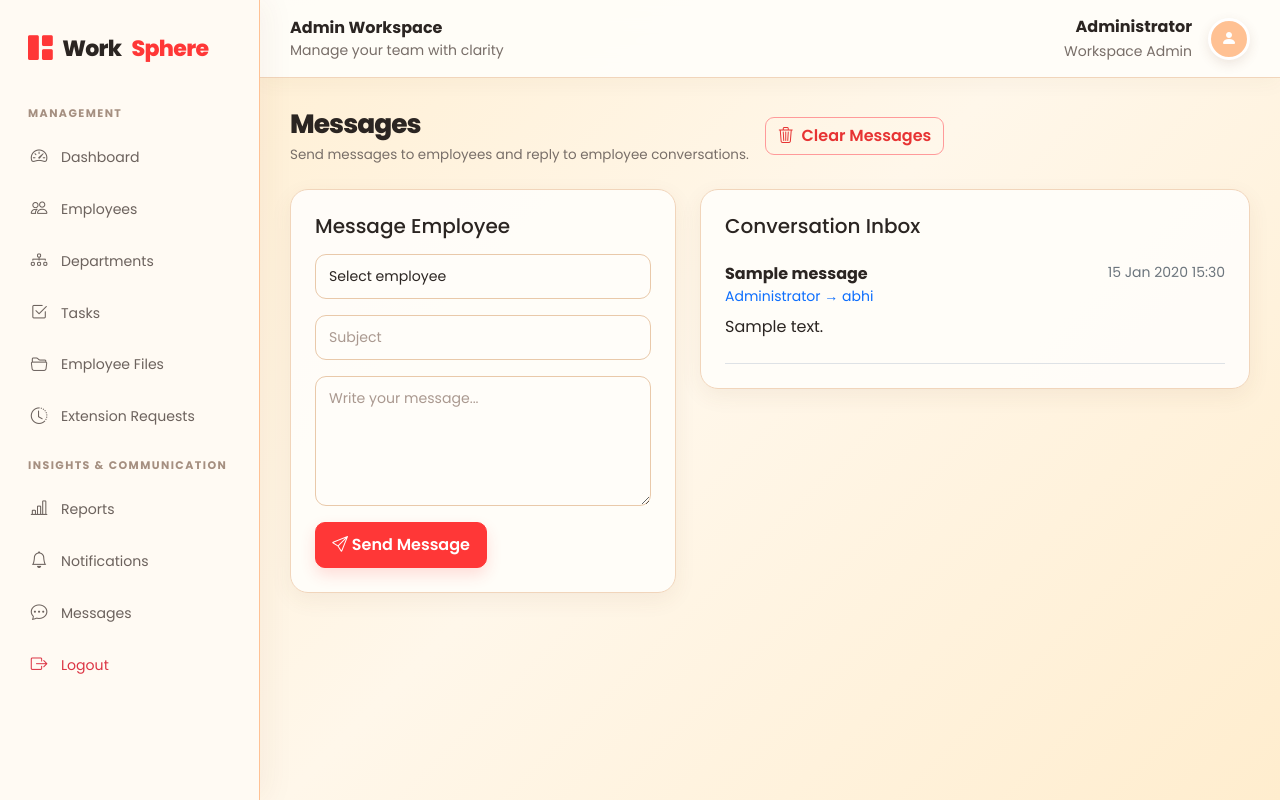
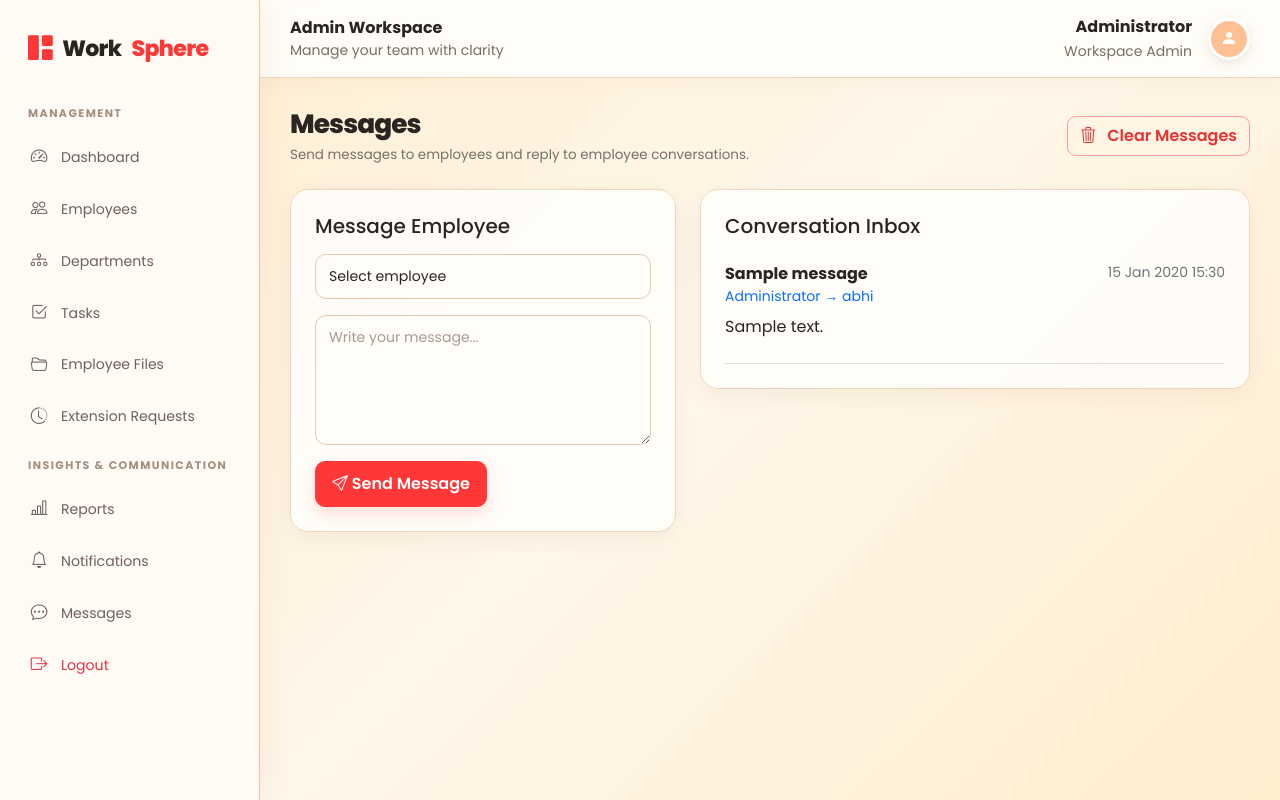
Before and after one commit to abhikrishnan447-dotcom/employee-management-system, a Django app: template work_management/work_manage/work_manage_app/templates/admin/messages.html in a window 1280 px wide. Run offline with Django 5.2, Linux system fonts and the light colour scheme; the template is opened without the code that fills it: values that come from a table or form of the project are taken from there, others are empty; data comes from the database, SQL or seed files in the repository; tables that the repository leaves empty hold one stand-in row (values such as "Sample post").

Commit message:
Fix message header alignment and remove subject field

```diff
--- a/work_management/work_manage/work_manage_app/templates/admin/messages.html
+++ b/work_management/work_manage/work_manage_app/templates/admin/messages.html
@@ -1,9 +1,19 @@
 {% extends 'admin/admin_base.html' %}
 {% block title %}Messages | WorkSphere{% endblock %}
 {% block content %}
-<div class="page-title mb-4"><div class="d-flex justify-content-between align-items-center gap-3"><div><h1>Messages</h1><p>Send messages to employees and reply to employee conversations.</p></div><form method="post" action="{% url 'admin_clear_messages' %}" class="ms-auto flex-shrink-0" onsubmit="return confirm('Clear all administrator messages?');">{% csrf_token %}<button class="btn btn-outline-danger"><i class="bi bi-trash3 me-1"></i> Clear Messages</button></form></div></div>
+<div class="page-title page-title-actions mb-4">
+  <div>
+    <h1>Messages</h1>
+    <p>Send messages to employees and reply to employee conversations.</p>
+  </div>
+  <form method="post" action="{% url 'admin_clear_messages' %}" onsubmit="return confirm('Clear all administrator messages?');">
+    {% csrf_token %}
+    <button class="btn btn-outline-danger action-clear"><i class="bi bi-trash3 me-1"></i> Clear Messages</button>
+  </form>
+</div>
+
 <div class="row g-4 mb-4">
-<div class="col-lg-5"><div class="card-pro p-4"><h5>Message Employee</h5><form method="post" class="mt-3">{% csrf_token %}<select class="form-select mb-3" name="recipient" required><option value="">Select employee</option>{% for employee in employees %}<option value="{{ employee.id }}">{{ employee.name }} — {{ employee.email }}</option>{% endfor %}</select><input class="form-control mb-3" name="subject" placeholder="Subject" required><textarea class="form-control mb-3" name="body" rows="5" placeholder="Write your message..." required></textarea><button class="btn btn-primary"><i class="bi bi-send"></i> Send Message</button></form></div></div>
-<div class="col-lg-7"><div class="card-pro p-4"><h5>Conversation Inbox</h5>{% for item in messages_list %}<div class="py-3 border-bottom"><div class="d-flex justify-content-between"><strong>{{ item.subject }}</strong><span class="small text-secondary">{{ item.created_at|date:'d M Y H:i' }}</span></div><div class="small text-primary">{% if item.is_admin_sender %}Administrator → {{ item.recipient.name }}{% else %}{{ item.sender.name }} → Administrator{% endif %}</div><p class="mb-2 mt-2">{{ item.body }}</p>{% if not item.is_admin_sender and item.sender %}<form method="post" action="{% url 'admin_message_reply' item.id %}" class="border-top pt-3">{% csrf_token %}<input class="form-control mb-2" name="subject" value="Re: {{ item.subject }}" required><textarea class="form-control mb-2" name="body" rows="3" placeholder="Write your reply..." required></textarea><button class="btn btn-sm btn-primary"><i class="bi bi-reply"></i> Reply to {{ item.sender.name }}</button></form>{% endif %}</div>{% empty %}<p class="text-muted">No employee messages yet.</p>{% endfor %}</div></div>
+<div class="col-lg-5"><div class="card-pro p-4"><h5>Message Employee</h5><form method="post" class="mt-3">{% csrf_token %}<select class="form-select mb-3" name="recipient" required><option value="">Select employee</option>{% for employee in employees %}<option value="{{ employee.id }}">{{ employee.name }} — {{ employee.email }}</option>{% endfor %}</select><input type="hidden" name="subject" value="General Message"><textarea class="form-control mb-3" name="body" rows="5" placeholder="Write your message..." required></textarea><button class="btn btn-primary"><i class="bi bi-send"></i> Send Message</button></form></div></div>
+<div class="col-lg-7"><div class="card-pro p-4"><h5>Conversation Inbox</h5>{% for item in messages_list %}<div class="py-3 border-bottom"><div class="d-flex justify-content-between"><strong>{{ item.subject|default:'Message' }}</strong><span class="small text-secondary">{{ item.created_at|date:'d M Y H:i' }}</span></div><div class="small text-primary">{% if item.is_admin_sender %}Administrator → {{ item.recipient.name }}{% else %}{{ item.sender.name }} → Administrator{% endif %}</div><p class="mb-2 mt-2">{{ item.body }}</p>{% if not item.is_admin_sender and item.sender %}<form method="post" action="{% url 'admin_message_reply' item.id %}" class="border-top pt-3">{% csrf_token %}<input type="hidden" name="subject" value="Re: {{ item.subject }}"><textarea class="form-control mb-2" name="body" rows="3" placeholder="Write your reply..." required></textarea><button class="btn btn-sm btn-primary"><i class="bi bi-reply"></i> Reply to {{ item.sender.name }}</button></form>{% endif %}</div>{% empty %}<p class="text-muted">No employee messages yet.</p>{% endfor %}</div></div>
 </div>
 {% endblock %}
```
